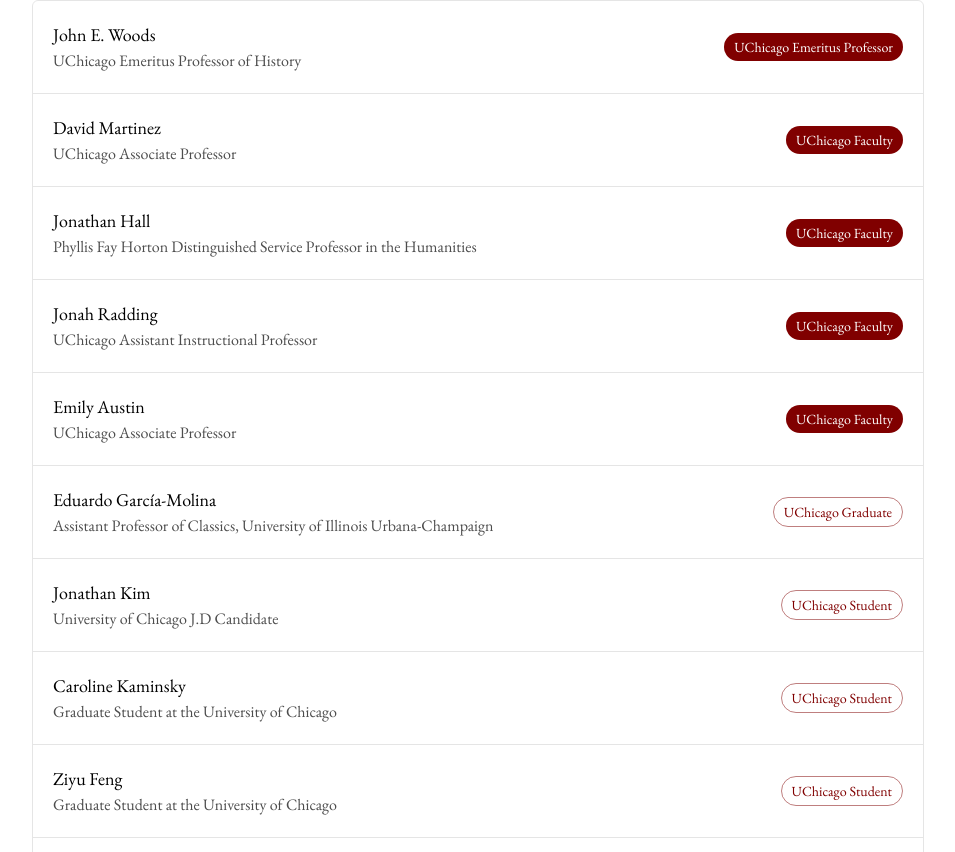
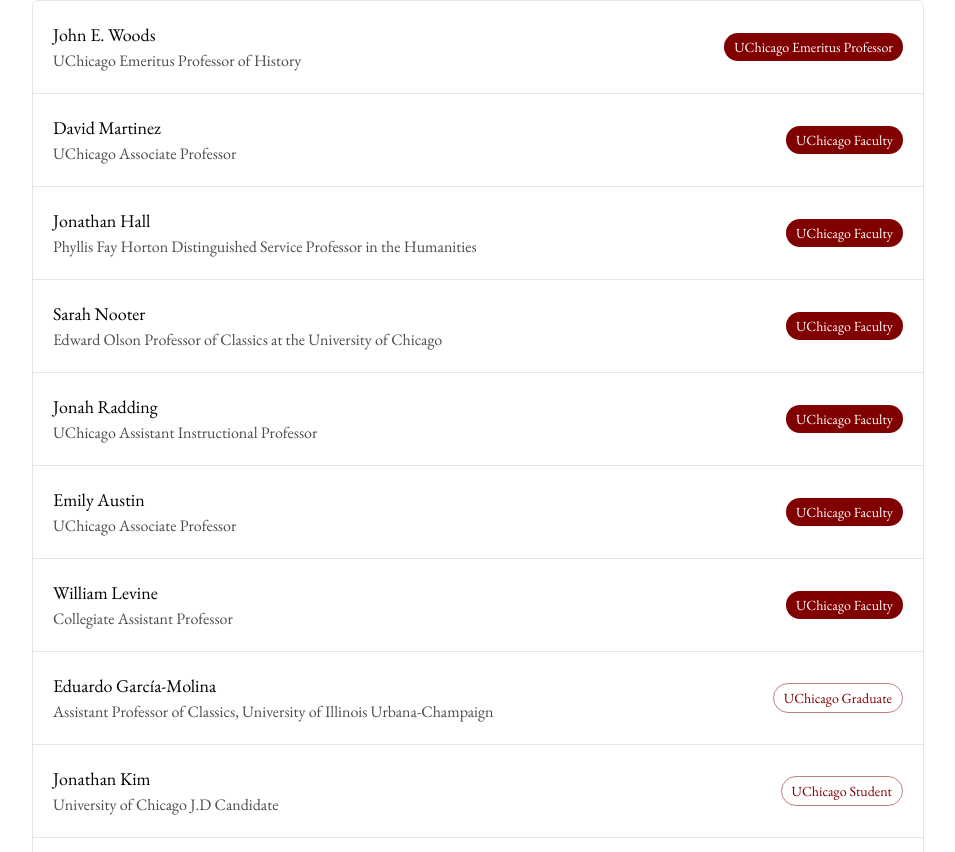
Before and after one commit to zroe1/uchicago-open-letter, a Next.js app: page / in a window 1280 px wide. Shown: the part 3935-4787 px from the top of the page, without its empty margins (316-1271 px from the left). Built offline with nearby package versions, Linux system fonts and the light colour scheme.

Commit message:
add two profs

```diff
--- a/src/app/signatories.ts
+++ b/src/app/signatories.ts
@@ -18,6 +18,12 @@
     badgeType: "emphasized",
   },
   {
+    name: "Sarah Nooter",
+    title: "Edward Olson Professor of Classics at the University of Chicago",
+    badge: "UChicago Faculty",
+    badgeType: "emphasized",
+  },
+  {
     name: "Jonah Radding",
     title: "UChicago Assistant Instructional Professor",
     badge: "UChicago Faculty",
@@ -26,6 +32,12 @@
   {
     name: "Emily Austin",
     title: "UChicago Associate Professor",
+    badge: "UChicago Faculty",
+    badgeType: "emphasized",
+  },
+  {
+    name: "William Levine",
+    title: "Collegiate Assistant Professor",
     badge: "UChicago Faculty",
     badgeType: "emphasized",
   },
```
